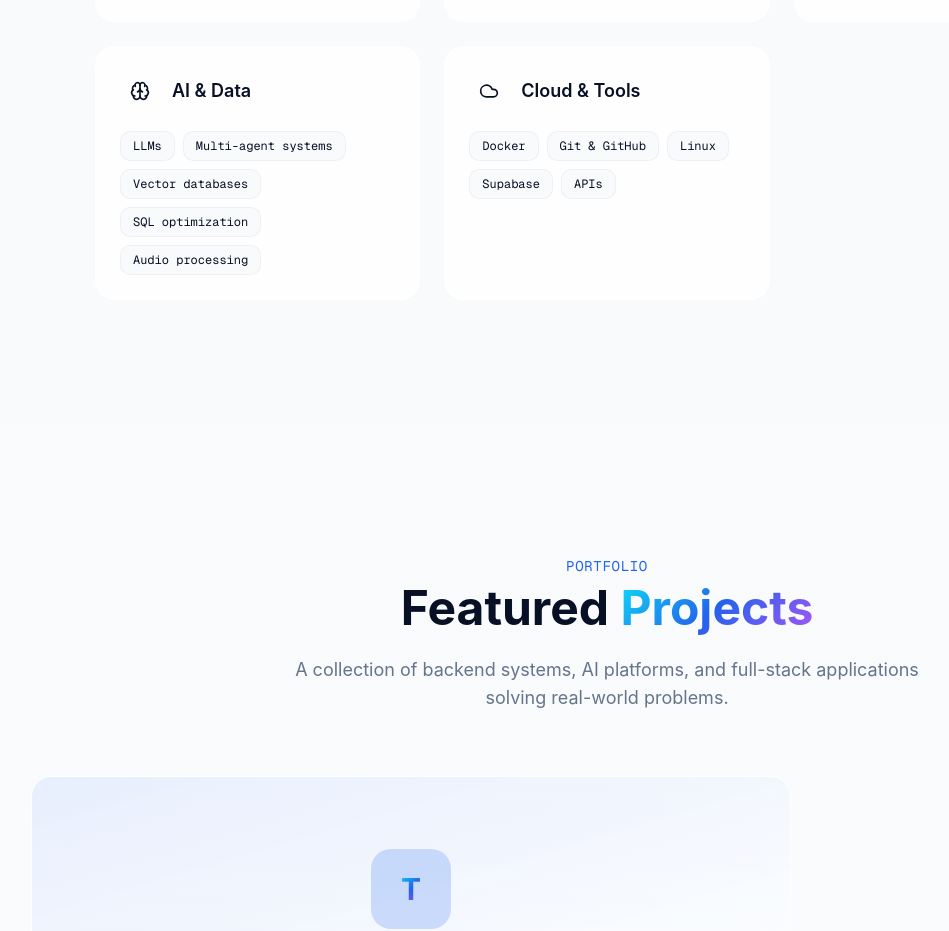
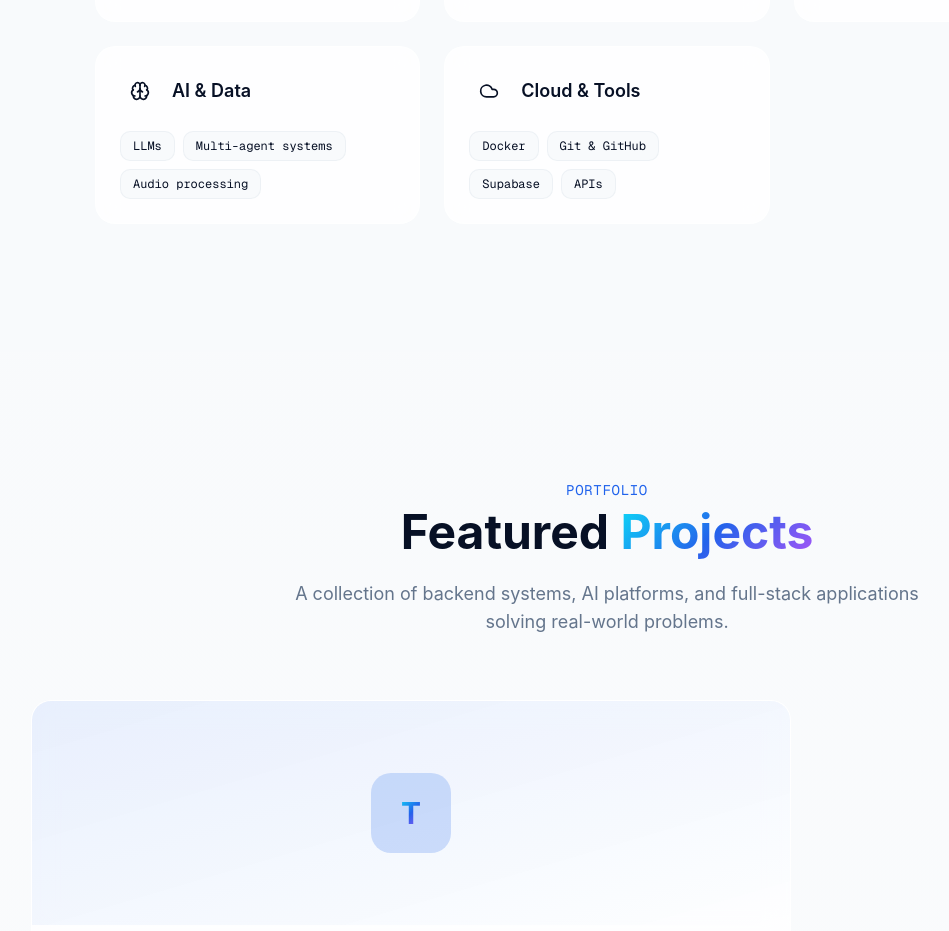
Before and after one commit to Justdan111/dan.tech, a Next.js app: page / in a window 1280 px wide. Shown: the part 2140-3071 px from the top of the page, without its empty margins (33-982 px from the left). Built offline with nearby package versions, Linux system fonts and the light colour scheme.

Commit message:
fix: remove redundant skills from AI & Data and Cloud & Tools categories for clarity

```diff
--- a/src/components/sections/skills.tsx
+++ b/src/components/sections/skills.tsx
@@ -30,13 +30,13 @@ const skillCategories = [
     title: "AI & Data",
     icon: Brain,
     color: "purple",
-    skills: ["LLMs", "Multi-agent systems", "Vector databases", "SQL optimization", "Audio processing"],
+    skills: ["LLMs", "Multi-agent systems",   "Audio processing"],
   },
   {
     title: "Cloud & Tools",
     icon: Cloud,
     color: "cyan",
-    skills: ["Docker", "Git & GitHub", "Linux", "Supabase", "APIs"],
+    skills: ["Docker", "Git & GitHub",  "Supabase", "APIs"],
   },
 ];
 
```
